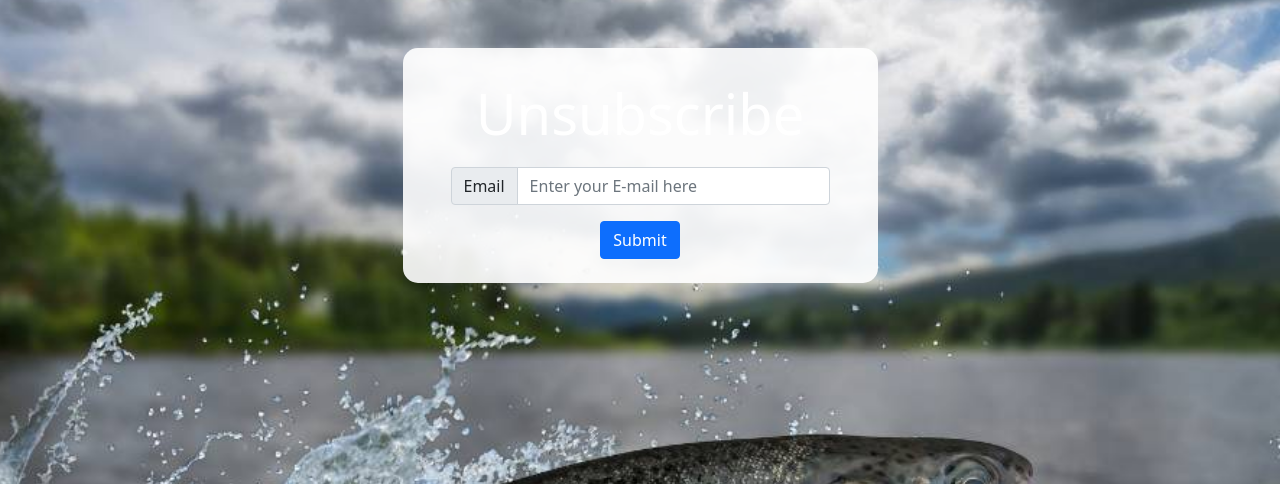
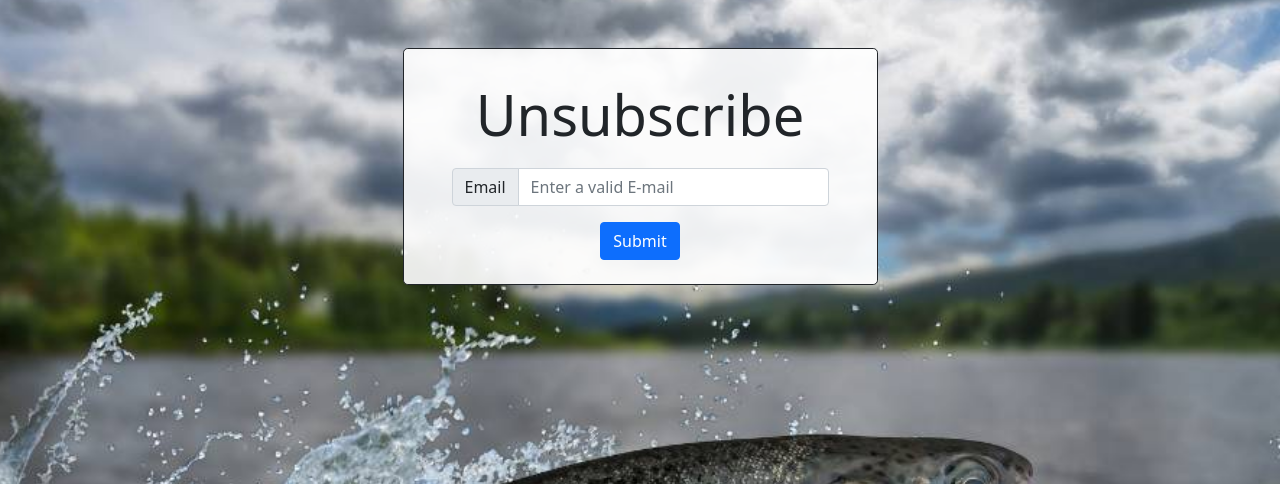
Before and after one commit to tsmit317/Flask-Stocking-Email, a Flask app: page /unsubscribe in a window 1280 px wide. Shown: the part 67-551 px from the top of the page. Run offline with Flask 2, Linux system fonts and the light colour scheme.

Commit message:
Updated unsubscribe

```diff
--- a/troutstocking/templates/unsubscribe.html
+++ b/troutstocking/templates/unsubscribe.html
@@ -19,19 +19,18 @@
     </div>
 
 
-
     <section id="cover" class="min-vh-100">
         <div id="cover-caption">
             <div class="container pt-5">
                 <div class="row text-white">
-                    <div class="col-xl-5 col-lg-6 col-md-8 col-sm-10 mx-auto text-center form p-4 unsub-container">
-                        <h1 class="display-4 py-2 text-truncate">Unsubscribe</h1>
+                    <div class="col-xl-5 col-lg-6 col-md-8 col-sm-10 mx-auto text-center form p-4 unsub-container border border-dark rounded-3">
+                        <h1 class="display-4 py-2 text-truncate text-dark ">Unsubscribe</h1>
                         <div class="px-4">
                             <form method='POST' action="/unsubscribe" class="justify-content-center">
                                 <div class="form-group">
                                     <div class="input-group pt-1 pb-2">
                                         <span class="input-group-text" id="basic-addon1">Email</span>
-                                        <input type="text" class="form-control" name="email" placeholder="Enter your E-mail here" aria-label="Email" aria-describedby="basic-addon1" required>
+                                        <input type="text" class="form-control" name="email" placeholder="Enter a valid E-mail" aria-label="Email" aria-describedby="basic-addon1" required>
                                     </div>
                                 </div>
                                 <button type="submit" class="btn btn-primary btn-md mt-2">Submit</button>
```
